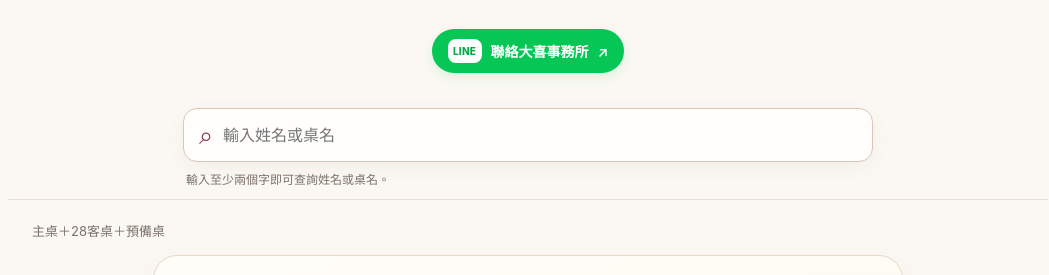
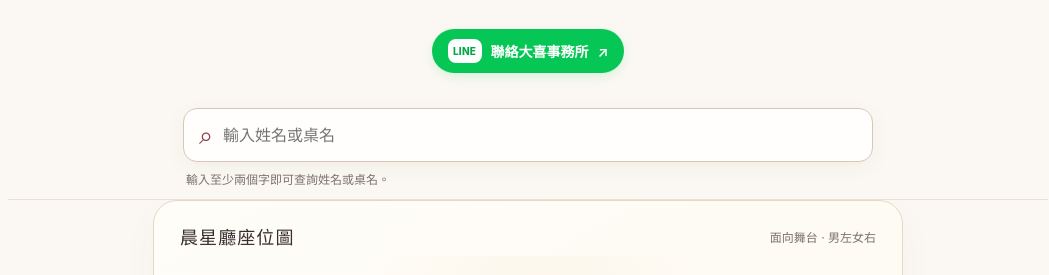
Before and after one commit to bolinc836/wedding-seating-github, a plain HTML site: page index.html in a window 1280 px wide. Shown: the part 241-516 px from the top of the page, without its empty margins (112-1161 px from the left). Drawn offline with Linux system fonts and the light colour scheme.

Commit message:
Remove table count summary

```diff
--- a/index.html
+++ b/index.html
@@ -44,7 +44,6 @@
 <header><div class="brand"><span class="seal" aria-hidden="true">囍</span>婚禮座位查詢</div><span class="venue">11F 晨星廳</span></header>
 <main><section class="intro"><p class="eyebrow">A SEAT FOR YOU</p><h1>美好相聚，請入席</h1><p>輸入姓名，找到屬於你的座位。</p><a class="line-contact" href="https://line.me/R/ti/p/%40242frnza" target="_blank" rel="noopener noreferrer" aria-label="聯絡 LINE 大喜事務所，在新分頁開啟"><span class="line-mark" aria-hidden="true">LINE</span><span>聯絡大喜事務所</span><span aria-hidden="true">↗</span></a></section>
 <section class="search-panel" aria-label="賓客查詢"><div class="search-wrap"><div class="search-input"><span class="search-icon" aria-hidden="true">⌕</span><label class="sr-only" for="search">搜尋姓名或桌名</label><input id="search" type="search" placeholder="輸入姓名或桌名" autocomplete="off" enterkeyhint="search" aria-controls="results" aria-expanded="false"><button class="icon-button" id="clear" aria-label="清除搜尋" hidden>×</button></div><p class="search-help" id="status" role="status">輸入至少兩個字即可查詢姓名或桌名。</p><div class="results" id="results" hidden aria-label="查詢結果"></div></div></section>
-<div class="toolbar"><span class="total">主桌＋28客桌＋預備桌</span></div>
 <section class="layout" id="mapView" aria-label="宴會座位圖"><div class="map-card"><div class="map-head"><span class="map-title">晨星廳座位圖</span><span>面向舞台 · 男左女右</span></div><div class="map" id="floorplan"><div class="stage"><strong>舞 台</strong><small>STAGE</small></div><div class="aisle" aria-hidden="true"><span>中央走道</span></div><span class="side left">男方親友</span><span class="side right">女方親友</span><div id="tables"><button type="button" class="table main" style="--x:53.5;--y:19" data-table="0" aria-label="主桌，舞台正前方 · 主桌" aria-pressed="false"><span class="label">主桌</span></button><button type="button" class="table groom" style="--x:20.4;--y:27" data-table="1" aria-label="新郎親友團1，左側外欄 · 從舞台起第1桌" aria-pressed="false"><span class="label">新郎親
 友團 1</span></button><button type="button" class="table groom" style="--x:20.4;--y:38" data-table="2" aria-label="新郎親友團2，左側外欄 · 從舞台起第2桌" aria-pressed="false"><span class="label">新郎親
 友團 2</span></button><button type="button" class="table groom" style="--x:20.4;--y:48.7" data-table="3" aria-label="新郎親友團3，左側外欄 · 從舞台起第3桌" aria-pressed="false"><span class="label">新郎親
```
